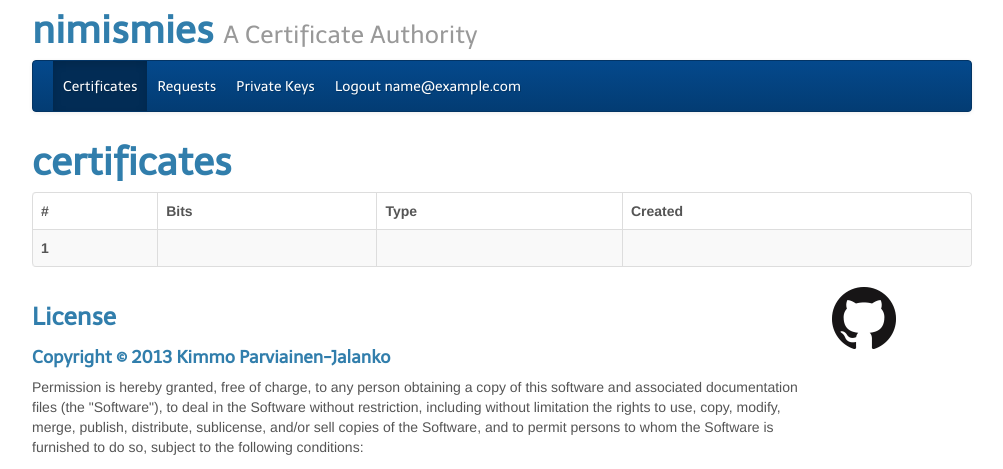
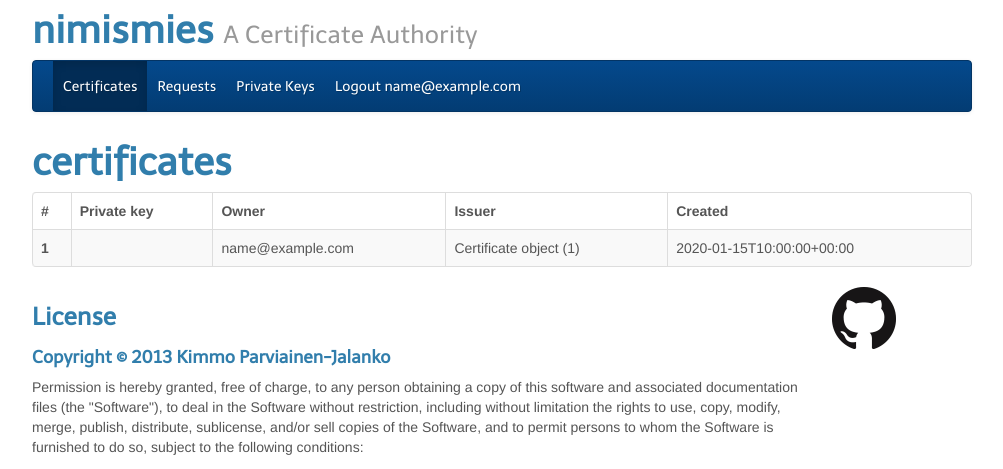
Before and after one commit to kimvais/nimismies, a Django app: page /list/certificate in a window 1280 px wide. Shown: the top 469 px of the page, without its empty margins (138-1141 px from the left). Run offline with Django 3.2, Linux system fonts and the light colour scheme; a user stored in the database is signed in; tables that the repository leaves empty hold one stand-in row (values such as "Sample post"); lists and menus that the app fills with data are empty; parts of the project's set-up code (start-up, migrations or seed data) failed here and were passed over; some libraries are stand-ins or nearby versions.

Commit message:
Various enhancements: - Only allow RSA keys (as other types don't work) - Added a few relevant fields to certificates - User proper tempfile for CSR's (as opposed to hardcoded one, that could lead to problems with multiple users) - Show sensible data in certificate list

```diff
--- a/nimismies/models.py
+++ b/nimismies/models.py
@@ -22,6 +22,7 @@
 # THE SOFTWARE.
 
 import datetime
+import M2Crypto
 from django.contrib.auth.models import AbstractBaseUser, BaseUserManager
 from django.db import models
 from . import fields
@@ -75,12 +76,26 @@ class PrivateKey(models.Model):
     key_type = models.CharField(max_length=16)
     created = models.DateTimeField(default=datetime.datetime.utcnow)
 
+    def get_m2_key(self, md='sha1'):
+        if self.key_type != 'rsa':
+            raise RuntimeWarning('Not a RSA key')
+        _rsa_key = M2Crypto.RSA.load_key_string(self.data)
+        key = M2Crypto.EVP.PKey(md=md)
+        key.assign_rsa(_rsa_key)
+        return key
+
+    def __unicode__(self):
+        return '{bits}-bit {key_type} key #{id} for <{0}>'.format(
+            self.owner, **self.__dict__)
+
 
 class Certificate(models.Model):
     owner = models.ForeignKey('nimismies.User')
     issuer = models.ForeignKey('nimismies.Certificate',
                                null=True)  # null means self-signed
     data = models.TextField(null=False)
+    created = models.DateTimeField(default=datetime.datetime.utcnow)
+    private_key = models.ForeignKey('nimismies.PrivateKey', null=True)
 
 
 class CertificateSigningRequest(models.Model):
@@ -89,3 +104,4 @@ class CertificateSigningRequest(models.Model):
     data = models.TextField(null=False)
     subject = models.CharField(max_length=1024)
     status = models.CharField(max_length=32, default="new")
+    private_key = models.ForeignKey('nimismies.PrivateKey', null=True)
--- a/nimismies/views.py
+++ b/nimismies/views.py
@@ -25,17 +25,18 @@ import os
 import subprocess
 import tempfile
 from contextlib import closing
+import time
 
 from django.contrib.auth.views import logout
 from django.core.urlresolvers import reverse
 from django.shortcuts import redirect
 from django.utils.decorators import method_decorator
 from django.views.generic import TemplateView, View, FormView, ListView
+import M2Crypto
 
-import M2Crypto
-import time
 from jsforms.decorators import jsform
 from nimismies import forms, models
+
 
 logger = logging.getLogger(__name__)
 
@@ -97,6 +98,7 @@ class FormViewWithUser(FormView):
         kwargs['user'] = self.request.user
         return kwargs
 
+
 def set_name_from_string(dn_string, name=None):
     if name is None:
         name = M2Crypto.X509.X509_Name
@@ -105,8 +107,8 @@ def set_name_from_string(dn_string, name=None):
         setattr(name, attr, value)
     return name
 
+
 class CreateCSR(FormViewWithUser):
-
     form_class = forms.CSR
     template_name = 'create.html'
 
@@ -117,12 +119,11 @@ class CreateCSR(FormViewWithUser):
         logger.debug(form.cleaned_data)
         data = form.cleaned_data
         pk = models.PrivateKey.objects.get(pk=data['private_key'])
-        fd, fpath = tempfile.mkstemp()
-        logger.debug(fpath)
         csr = M2Crypto.X509.Request()
         name = csr.get_subject()
         set_name_from_string(data['subject'].split('/'), name)
         csr.set_subject_name(name)
+        fd, fpath = tempfile.mkstemp()
         with closing(os.fdopen(fd, 'r+')) as keyfile:
             keyfile.write(pk.public_key)
             keyfile.seek(0)
@@ -143,6 +144,7 @@ class CreateCSR(FormViewWithUser):
         csr_o = models.CertificateSigningRequest(data=csr.as_pem(),
                                                  owner=self.request.user)
         csr_o.subject = name.as_text()
+        csr_o.private_key = pk
         csr_o.save()
         return super(FormView, self).form_valid(form)
 
@@ -195,14 +197,14 @@ class SignCSR(FormViewWithUser):
         if pk_o.key_type != 'rsa':
             raise NotImplementedError("Only RSA keys can be used for signing"
                                       " at the moment")
-        _private_key = M2Crypto.RSA.load_key_string(pk_o.data)
-        private_key = M2Crypto.EVP.PKey(md='sha1')
-        private_key.assign_rsa(_private_key)
-        with open('/tmp/mycsr.csr', 'w') as f:
+        private_key = pk_o.get_m2_key()
+        fd, fpath = tempfile.mkstemp()
+        with closing(os.fdopen(fd, 'r+')) as f:
             f.write(self.csr.data)
         logger.debug(subprocess.check_output(
-            'openssl req -in /tmp/mycsr.csr -noout -text'.split()))
-        csr = M2Crypto.X509.load_request('/tmp/mycsr.csr')
+            'openssl req -in {0} -noout -text'.format(fpath).split()))
+        csr = M2Crypto.X509.load_request(fpath)
+        os.remove(fpath)
         logger.debug(private_key)
         logger.debug(csr)
         # Calculate validity period
@@ -229,6 +231,7 @@ class SignCSR(FormViewWithUser):
         crt.owner = owner
         crt.issuer = None
         crt.data = certificate.as_pem()
+        crt.private_key = pk_o
         crt.save()
 
         return super(SignCSR, self).form_valid(form)
--- a/templates/certificate_list.html
+++ b/templates/certificate_list.html
@@ -10,10 +10,13 @@
                         #
                     </th>
                     <th>
-                   Bits
+                        Private key
                     </th>
                     <th>
-                    Type
+                        Owner
+                    </th>
+                    <th>
+                        Issuer
                     </th>
                     <th>
                         Created
@@ -25,8 +28,13 @@
                 {% for obj in object_list %}
                     <tr>
                         <th>{{ obj.pk }}</th>
-                        <td>{{ obj.bits }}</td>
-                        <td>{{ obj.key_type }}</td>
+                        <td>{{ obj.private_key }}</td>
+                        <td>{{ obj.owner }}</td>
+                        <td>{% if obj.issuer %}
+                            {{ obj.issuer }}
+                        {% else %}
+                            self-signed
+                        {% endif %}</td>
                         <td>{{ obj.created.isoformat }}</td>
                     </tr>
                 {% endfor %}
```
Also changed, not shown: nimismies/forms.py (+6 -3 lines). Lines whose indentation alone changed are shown as unchanged.
